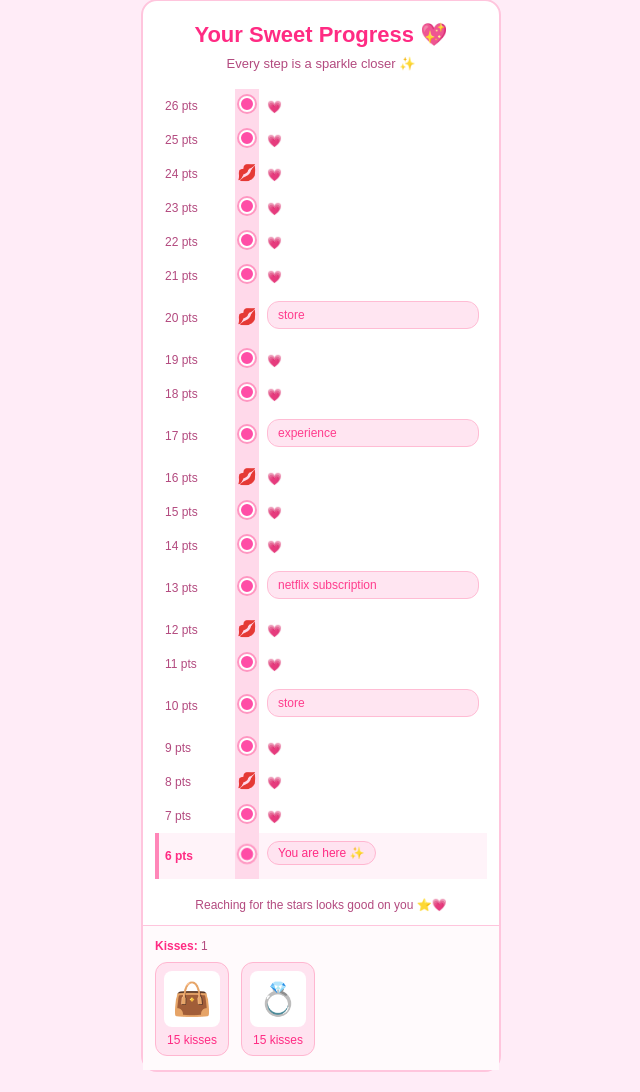
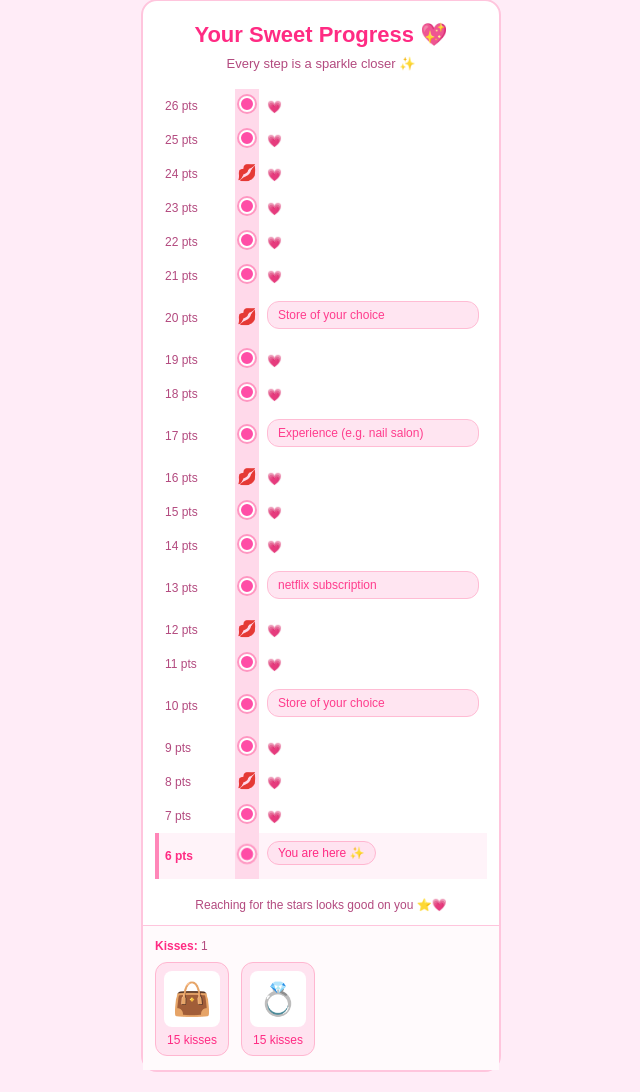
Before and after one commit to sebitommy123/zubatomic, a PHP site: page / in a window 1280 px wide. Shown: the part 21-1113 px from the top of the page, without its empty margins (319-959 px from the left). Run offline with PHP 8.4, Linux system fonts and the light colour scheme.

Commit message:
Update milestone labels with more descriptive text
Co-authored-by: sszafis <sszafis@gmail.com>

```diff
--- a/index.php
+++ b/index.php
@@ -27,8 +27,8 @@
   // kind: 'icon' renders in the dot column as an emoji; 'pill' stacks as a label
   $repeatingMilestones = [
     [ 'label' => 'kiss', 'repeats_every' => 4,  'kind' => 'icon', 'icon' => '💋' ],
-    [ 'label' => 'store', 'repeats_every' => 10, 'kind' => 'pill' ],
-    [ 'label' => 'experience', 'repeats_every' => 17, 'kind' => 'pill' ],
+    [ 'label' => 'Store of your choice', 'repeats_every' => 10, 'kind' => 'pill' ],
+    [ 'label' => 'Experience (e.g. nail salon)', 'repeats_every' => 17, 'kind' => 'pill' ],
   ];
 
   // Custom, one-off milestones mapping (won't repeat)
```
